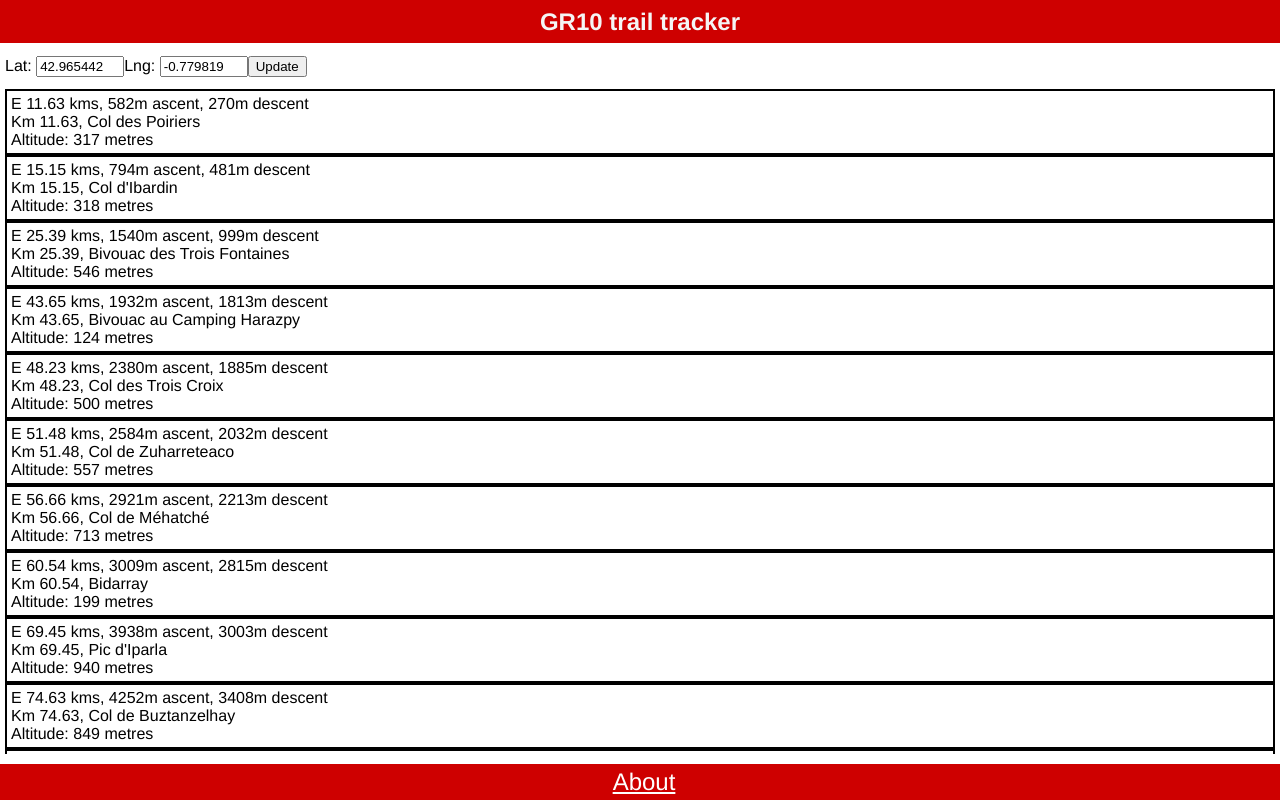
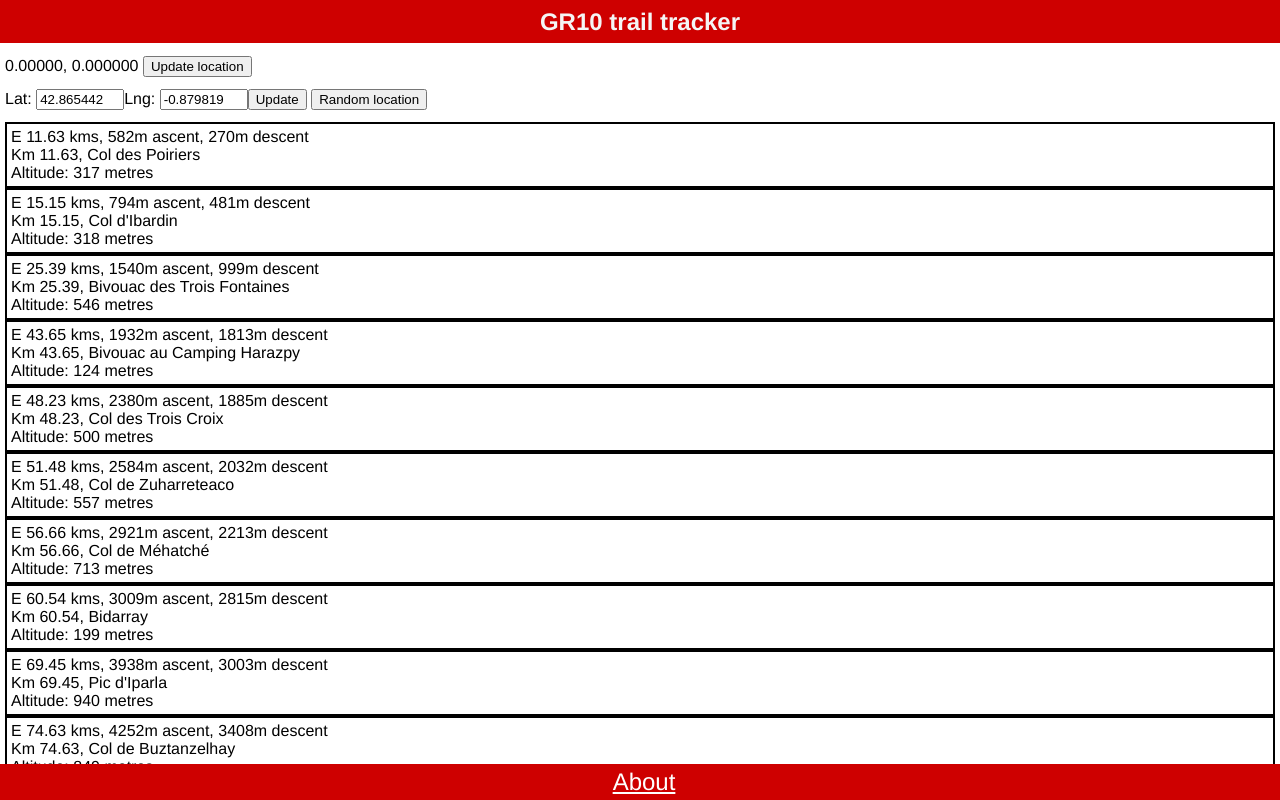
Before and after one commit to appolden/path-tracker, a React (Create React App) app: page / in a window 1280 px wide. Built offline with nearby package versions, Linux system fonts and the light colour scheme; what google-maps-react would draw is missing.

Commit message:
Add location component

```diff
--- /dev/null
+++ b/src/component/location-override.jsx
@@ -0,0 +1,95 @@
+import React, { Component } from 'react';
+
+class LocationOverride extends Component {
+  constructor(props) {
+    super(props);
+
+    this.testLocations = [
+      { lat: 43.300447, lng: -1.473541 },
+      { lat: 43.196166, lng: -1.374664 },
+      { lat: 43.151348, lng: -1.268578 },
+      { lat: 43.028243, lng: -1.058121 },
+      { lat: 42.977525, lng: -0.806122 },
+      { lat: 42.88653, lng: -0.578156 },
+      { lat: 42.92928, lng: -0.251312 },
+      { lat: 42.865899, lng: 0.097504 },
+      { lat: 42.807492, lng: 0.291138 },
+      { lat: 42.83771, lng: 0.822601 },
+      { lat: 42.808247, lng: 1.151848 },
+      { lat: 42.793669, lng: 1.169057 },
+      { lat: 42.787716, lng: 1.268749 },
+      { lat: 42.699595, lng: 1.486244 },
+      { lat: 42.727848, lng: 1.613274 },
+      { lat: 42.631938, lng: 1.777725 },
+      { lat: 42.470577, lng: 2.331848 },
+      { lat: 42.470577, lng: 2.331848 },
+      { lat: 2.470577, lng: 2.331848 },
+      { lat: 42.474629, lng: 3.12252 }
+    ];
+
+    this.state = {
+      lat: 42.865442,
+      lng: -0.879819
+    };
+
+    this.handleLatChange = this.handleLatChange.bind(this);
+    this.handleLngChange = this.handleLngChange.bind(this);
+    this.handleClick = this.handleClick.bind(this);
+    this.handleRandomLocationClick = this.handleRandomLocationClick.bind(this);
+  }
+
+  handleLatChange(event) {
+    this.setState({ lat: event.target.value });
+  }
+
+  handleLngChange(event) {
+    this.setState({ lng: event.target.value });
+  }
+
+  handleClick(event) {
+    if (this.props.onLocationChanged !== undefined) {
+      this.props.onLocationChanged(this.state.lat, this.state.lng);
+    }
+  }
+
+  handleRandomLocationClick(event) {
+    const randomTestLocation = this.testLocations[
+      Math.floor(Math.random() * this.testLocations.length)
+    ];
+
+    this.setState({ lat: randomTestLocation.lat, lng: randomTestLocation.lng });
+
+    if (this.props.onLocationChanged !== undefined) {
+      this.props.onLocationChanged(this.state.lat, this.state.lng);
+    }
+  }
+
+  render() {
+    return (
+      <p>
+        Lat:{' '}
+        <input
+          type="text"
+          value={this.state.lat}
+          onChange={this.handleLatChange}
+          style={{ width: '80px' }}
+        />
+        Lng:{' '}
+        <input
+          type="text"
+          value={this.state.lng}
+          onChange={this.handleLngChange}
+          style={{ width: '80px' }}
+        />
+        <input type="button" value="Update" onClick={this.handleClick} />{' '}
+        <input
+          type="button"
+          value="Random location"
+          onClick={this.handleRandomLocationClick}
+        />
+      </p>
+    );
+  }
+}
+
+export default LocationOverride;
--- /dev/null
+++ b/src/component/location.jsx
@@ -0,0 +1,63 @@
+import React, { Component } from 'react';
+import PropTypes from 'prop-types';
+
+class Location extends Component {
+  constructor(props) {
+    super(props);
+
+    this.state = {
+      lat: 0,
+      lng: 0,
+        error: undefined,
+        getCurrentPositionInProgress: false,
+        buttonText: 'Update location'
+    };
+
+    this.handleClick = this.handleClick.bind(this);
+  }
+
+  handleClick(event) {
+      if ('geolocation' in navigator) {
+
+          this.setState({ buttonText: 'locating', getCurrentPositionInProgress: true })
+      navigator.geolocation.getCurrentPosition(
+        position => {
+          this.setState({
+            lat: position.coords.latitude,
+            lng: position.coords.longitude,
+            error: ''
+          });
+
+          if (this.props.onLocationChanged !== undefined) {
+            this.props.onLocationChanged(this.state.lat, this.state.lng);
+          }
+        },
+        error => {
+          this.setState({
+              error: 'Unable to find location. Ensure you have location enabled.', buttonText: 'Update location', getCurrentPositionInProgress: false
+          });
+        },
+        { timeout: 15000 }
+      );
+      } else {
+          this.setState({ buttonText: 'Update location', getCurrentPositionInProgress: false })
+      alert('Geo-location is not avaiable!!');
+    }
+  }
+
+  render() {
+    return (
+      <p>
+        {this.state.lat.toFixed(5)}, {this.state.lng.toFixed(6)}{' '}
+        <input
+                type="button"
+                value={this.state.buttonText}
+                onClick={this.handleClick} disabled={this.state.getCurrentPositionInProgress}
+        />{' '}
+        {this.state.error}
+      </p>
+    );
+  }
+}
+
+export default Location;
--- a/src/component/path-tracker.jsx
+++ b/src/component/path-tracker.jsx
@@ -2,20 +2,17 @@ import React, { Component } from 'react';
 import MapHelper from '../maps/map-helper.js';
 import PointOfInterest from '../component/point-of-interest.jsx';
 import PointCurrent from '../component/point-current.jsx';
+import Location from '../component/location.jsx';
+import LocationOverride from '../component/location-override.jsx';
 import ReactDOM from 'react-dom';
 import { Link } from 'react-router-dom';
+import locationOverride from './location-override';
 
 class PathTracker extends Component {
   constructor(props) {
     super(props);
 
-    this.handleLatChange = this.handleLatChange.bind(this);
-    this.handleLngChange = this.handleLngChange.bind(this);
-    this.handleClick = this.handleClick.bind(this);
-
     this.state = {
-      lat: 42.965442,
-      lng: -0.779819,
       pointsOfInterest: [],
       nearestMetreOfPath: 0,
       elevationAtNearestMetreOfPath: 0
@@ -25,6 +22,8 @@ class PathTracker extends Component {
     this.pointCurrent = undefined;
     this.scrollToAfterComponentDidUpdate = false;
     this.pointsOfInterest = undefined;
+
+    this.onLocationChanged = this.onLocationChanged.bind(this);
   }
 
   componentDidMount() {
@@ -39,8 +38,11 @@ class PathTracker extends Component {
     ) {
       var pointCurrentElement = ReactDOM.findDOMNode(this.pointCurrent);
 
-      pointCurrentElement.parentNode.scrollTop =
-        pointCurrentElement.offsetTop - 100;
+      if (pointCurrentElement !== undefined && pointCurrentElement !== null) {
+        pointCurrentElement.parentNode.scrollTop =
+          pointCurrentElement.offsetTop - 150;
+      }
+
       this.scrollToAfterComponentDidUpdate = false;
     }
   }
@@ -115,8 +117,8 @@ class PathTracker extends Component {
     }
   }
 
-  findNearestPointToCurrentLocationAndUpdate() {
-    const currentLocation = { lat: this.state.lat, lng: this.state.lng };
+  findNearestPointToLocationAndUpdate(lat, lng) {
+    const currentLocation = { lat: lat, lng: lng };
 
     const nearestPointToCurrentLocation = MapHelper.findNearestPoint(
       this.pointsWithDistance,
@@ -133,16 +135,8 @@ class PathTracker extends Component {
     });
   }
 
-  handleLatChange(event) {
-    this.setState({ lat: event.target.value });
-  }
-
-  handleLngChange(event) {
-    this.setState({ lng: event.target.value });
-  }
-
-  handleClick(event) {
-    this.findNearestPointToCurrentLocationAndUpdate();
+  onLocationChanged(lat, lng) {
+    this.findNearestPointToLocationAndUpdate(lat, lng);
     this.scrollToAfterComponentDidUpdate = true;
   }
 
@@ -196,30 +190,17 @@ class PathTracker extends Component {
         rows.push(pointOfInterest);
       }
     });
-    console.log(window.outerHeight);
+
+    //console.log(window.outerHeight);
     const offset = 140;
     const style = { height: window.outerHeight - offset };
 
     return (
       <div className="App-content">
         <div>
-          <p>
-            Lat:{' '}
-            <input
-              type="text"
-              value={this.state.lat}
-              onChange={this.handleLatChange}
-              style={{ width: '80px' }}
-            />
-            Lng:{' '}
-            <input
-              type="text"
-              value={this.state.lng}
-              onChange={this.handleLngChange}
-              style={{ width: '80px' }}
-            />
-            <input type="button" value="Update" onClick={this.handleClick} />
-          </p>
+          <Location onLocationChanged={this.onLocationChanged} />
+          <LocationOverride onLocationChanged={this.onLocationChanged} />
+
           <div style={style} className="pointsOfInterest">
             {rows}
           </div>
```
